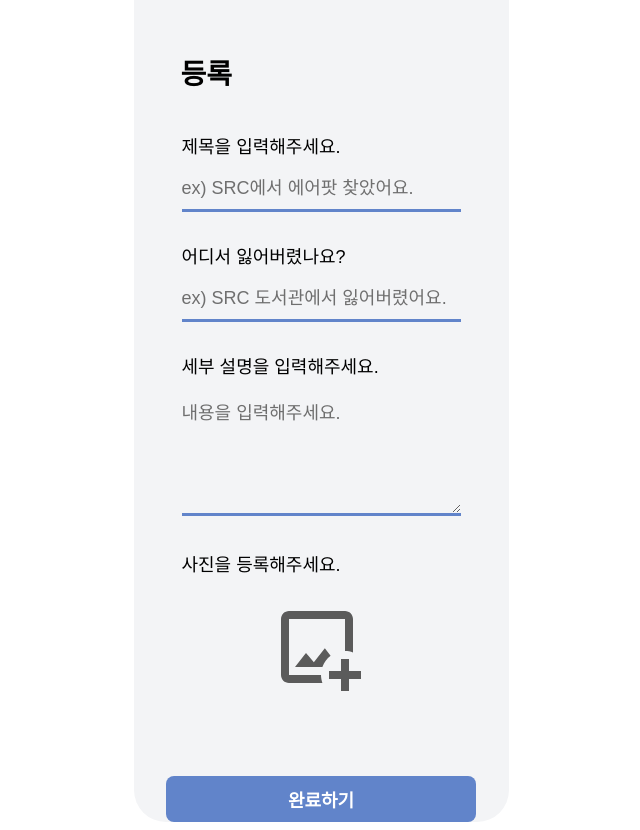
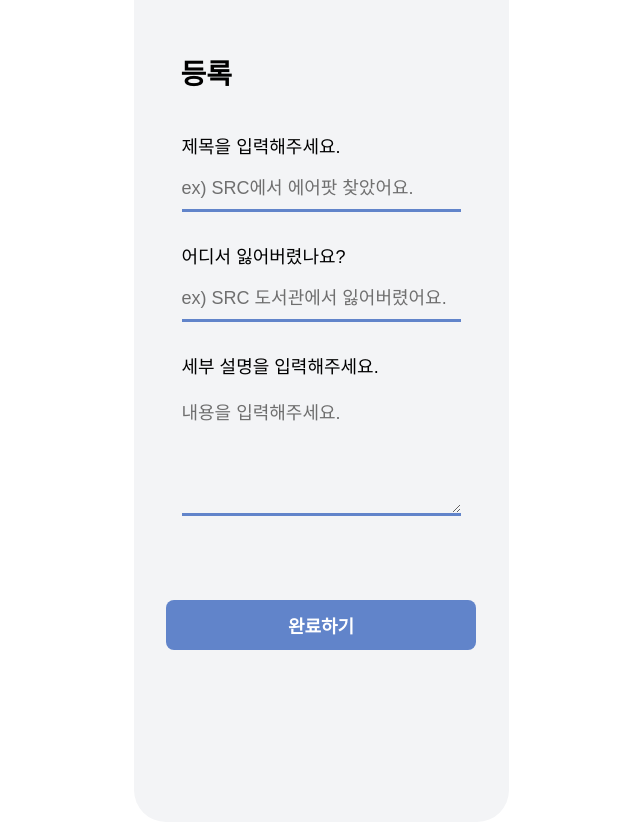
Before and after one commit to CRUISETEAM/Aditno, a SvelteKit app: page /insert/lostform in a window 1280 px wide. Shown: the part 108-938 px from the top of the page, without its empty margins (319-959 px from the left). Built offline with nearby package versions, Linux system fonts and the light colour scheme; a web font is replaced by a local one.

Commit message:
💄 [잃어버렸어요] form axios 연결

```diff
--- a/src/routes/insert/lostform/+page.svelte
+++ b/src/routes/insert/lostform/+page.svelte
@@ -1,8 +1,27 @@
 <script>
     import { goto } from '$app/navigation';
+    import axios from 'axios';
+    import { onMount } from 'svelte';
 
-  function handleSubmit() {
+    let title = '';
+    let location = '';
+    let detail = '';
+
+    async function handleSubmit() {
+      const data = {
+        title,
+        location,
+        detail
+      };
+
+      try {
+        const response = await axios.post('https://port-0-uhditknow-backend-m0z0hcc2db07a95e.sel4.cloudtype.app/lookingfor/add', data);
+        console.log('Data successfully submitted:', response.data);
+
         goto('/lost');
+      } catch (error) {
+        console.error('Error submitting data:', error);
+      }
     }
   </script>
 
@@ -68,19 +87,6 @@
       margin-bottom: 30px;
     }
 
-  .image-container {
-      position: relative;
-  }
-
-  #image-upload {
-      display: block;
-      margin: 10px auto 0 auto;
-      margin-top: 30px;
-      width: 80px;
-      height: 90px;
-      cursor: pointer;
-  }
-
     .button {
       width: 310px;
       height: 50px;
@@ -101,22 +107,17 @@
 
     <div class="input-container">
       <label for="title">제목을 입력해주세요.</label>
-      <input type="text" id="title" placeholder="ex) SRC에서 에어팟 찾았어요.">
+      <input type="text" id="title" placeholder="ex) SRC에서 에어팟 찾았어요." bind:value={title}>
     </div>
 
     <div class="input-container">
       <label for="location">어디서 잃어버렸나요?</label>
-      <input type="text" id="location" placeholder="ex) SRC 도서관에서 잃어버렸어요.">
+      <input type="text" id="location" placeholder="ex) SRC 도서관에서 잃어버렸어요." bind:value={location}>
     </div>
 
     <div class="input-container textarea-container">
       <label for="description">세부 설명을 입력해주세요.</label>
-      <textarea id="description" placeholder="내용을 입력해주세요." rows="5"></textarea>
-  </div>
-
-  <div class="input-container image-container">
-      <label for="image-upload">사진을 등록해주세요.</label>
-      <img src="/pic.svg" alt="이미지 등록" id="image-upload">
+      <textarea id="description" placeholder="내용을 입력해주세요." rows="5" bind:value={detail}></textarea>
     </div>
 
     <button class="button" on:click={handleSubmit}>완료하기</button>
```
Lines whose indentation alone changed are shown as unchanged.
